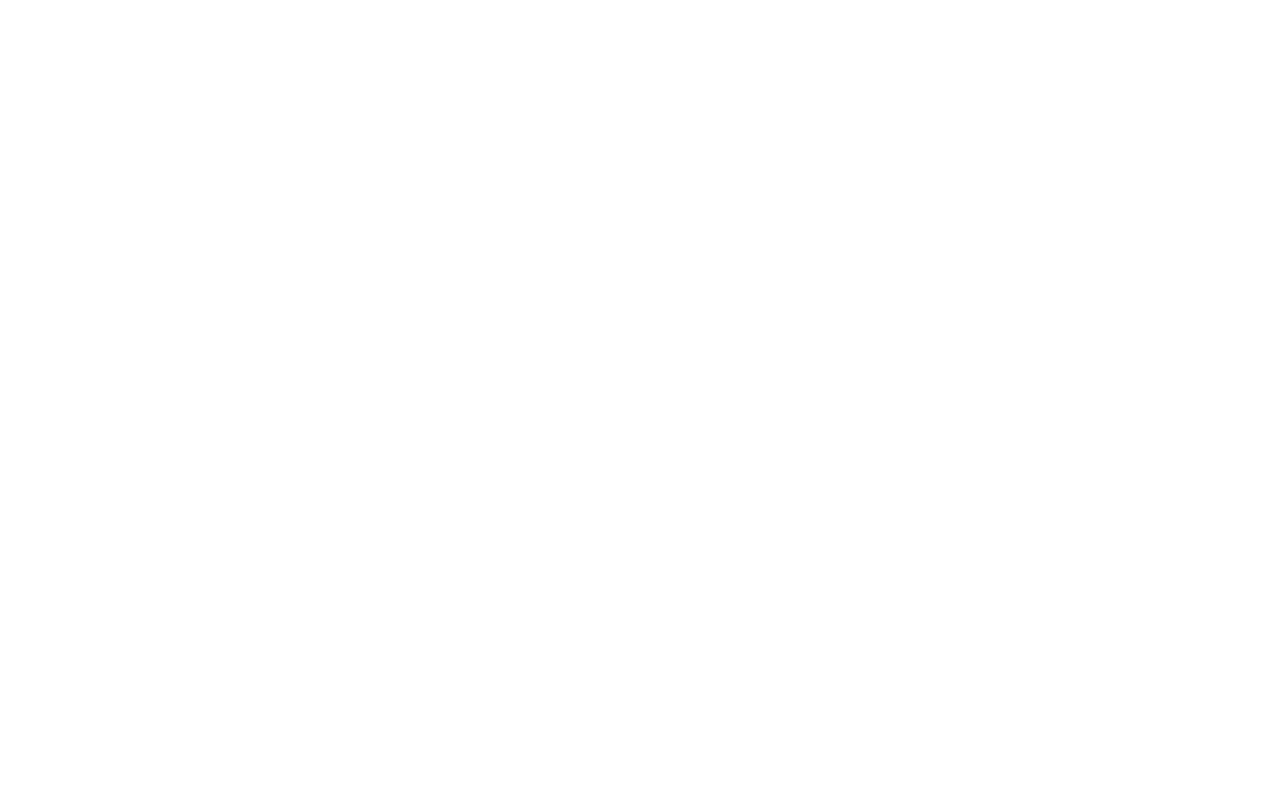
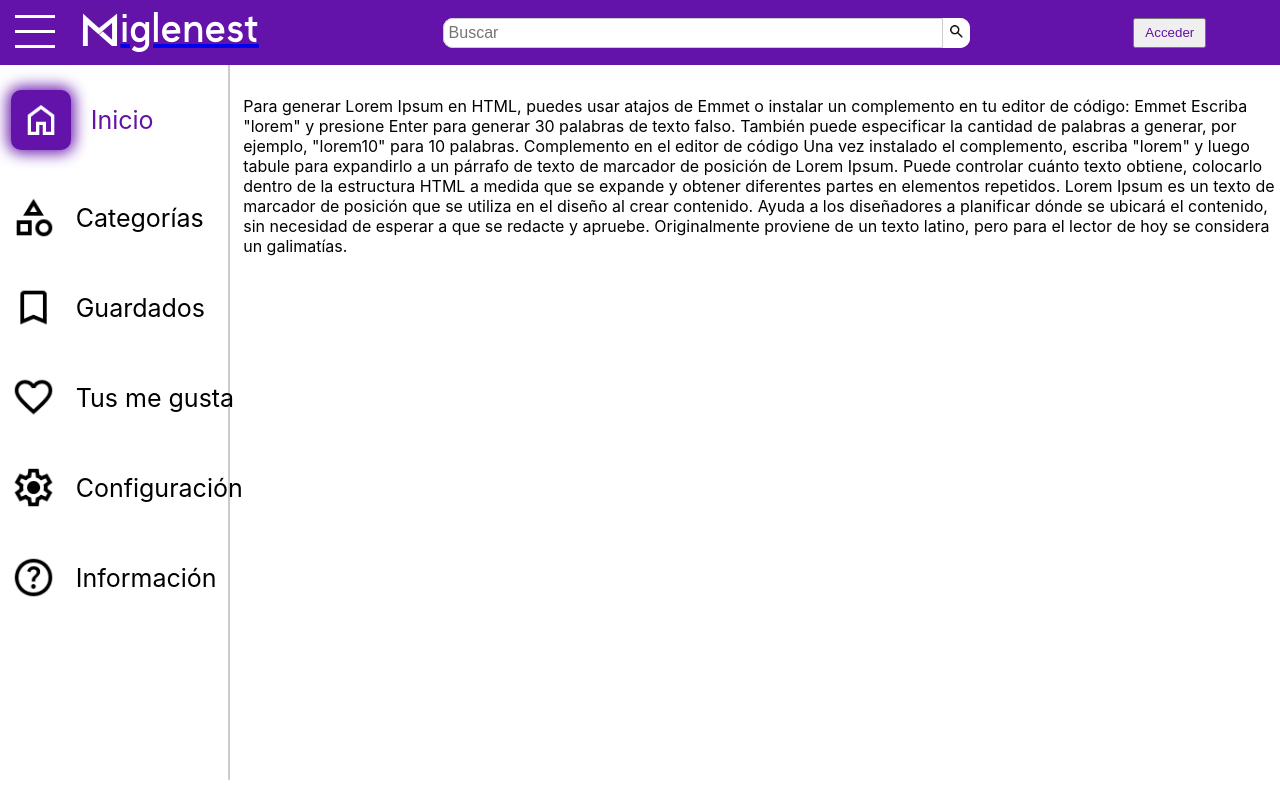
Before and after one commit to SakiAkisora/Miglenest, a React (Create React App) app: page /category in a window 1280 px wide. Before the commit this address had no page. Built offline with nearby package versions, Linux system fonts and the light colour scheme.

Commit message:
Pequenia actualizacion al codigo, y se agrego que se pueda cambiar entre paginas con el aside sin necesidad de recargar toda la pagina

```diff
--- a/package.json
+++ b/package.json
@@ -16,6 +16,7 @@
     "react-dom": "^18.3.1",
     "react-router-dom": "^6.26.1",
     "react-scripts": "^5.0.1",
+    "react-transition-group": "^4.4.5",
     "resolve-url-loader": "^5.0.0",
     "svgo": "^3.3.2",
     "web-vitals": "^2.1.4"
--- a/src/App.js
+++ b/src/App.js
@@ -1,17 +1,60 @@
-import React from 'react';
-import { BrowserRouter as Router, Route, Routes } from 'react-router-dom';
-import Home from './pages/main';
+import React, { useState } from 'react';
+import { BrowserRouter as Router, Route, Routes, useLocation } from 'react-router-dom';
+import { CSSTransition, TransitionGroup } from 'react-transition-group';
+import { HeaderMain } from './complements/header';
+import { AsideMenu } from './complements/AsideMenu';
+import Home from './pages/home';
+import Category from './pages/category';
 import Login from './pages/Login';
+
+function AnimatedRoutes() {
+  const location = useLocation();
+
+  return (
+    <TransitionGroup>
+      <CSSTransition key={location.key} classNames="fade" timeout={300}>
+        <Routes location={location}>
+          <Route path="/home" element={<Home />} />
+          <Route path="/category" element={<Category />} />
+        </Routes>
+      </CSSTransition>
+    </TransitionGroup>
+  );
+}
+
+function Layout() {
+  const [isMenuActive, setIsMenuActive] = useState(false);
+
+  const toggleMenu = () => {
+    setIsMenuActive(!isMenuActive);
+  };
+
+  return (
+    <>
+      <HeaderMain isActive={isMenuActive} toggleMenu={toggleMenu} />
+      <AsideMenu isMenuActive={!isMenuActive} />
+      <AnimatedRoutes />
+    </>
+  );
+}
 
 function App() {
   return (
-    <Router>
+    <div>
       <Routes>
-        <Route path="/home" element={<Home />} />
+        <Route path="/*" element={<Layout />} />
         <Route path="/login" element={<Login />} />
       </Routes>
+    </div>
+  );
+}
+
+function AppWrapper() {
+  return (
+    <Router>
+      <App />
     </Router>
   );
 }
 
-export default App;
+export default AppWrapper;
--- /dev/null
+++ b/src/assets/styles/category.css
@@ -0,0 +1,12 @@
+*{
+    margin: 0;
+    padding: 0;
+    box-sizing: border-box;
+}
+
+.texto{
+    position: absolute;
+    top: 12%;
+    left: 19%;
+    transition: all 0ms;
+}
--- a/src/assets/styles/header.css
+++ b/src/assets/styles/header.css
@@ -6,6 +6,10 @@
     align-items: center;
     padding: 0px 10px 10px 10px;
   }
+@font-face {
+  font-family: 'Clockwise';
+  src: url('../fonts/Clockwise.otf') format('opentype');
+}
 
   .bars__menu{
     position: relative;
--- a/src/assets/styles/loginForm.css
+++ b/src/assets/styles/loginForm.css
@@ -2,10 +2,12 @@ body, html{
     padding: 0;
     margin: 0;
     box-sizing: border-box;
+    max-height: 100vh;
 }
 .video__container {
     position: relative;
     height: 100vh;
+    overflow: hidden;
 }
 
 .video__container video {
@@ -101,6 +103,7 @@ body, html{
     border-radius: 20px;
     font-size: 20px;
     border: none;
+    margin-bottom: 20%;
 }
 
 .container__login{
@@ -190,7 +193,6 @@ body, html{
     display: flex;
     flex-direction: column;
     align-items: center;
-    margin-bottom: 5%;
     a{
         color: #6312aa;
         text-decoration: none;
--- a/src/complements/AsideMenu.js
+++ b/src/complements/AsideMenu.js
@@ -1,4 +1,5 @@
 import React, { useState } from 'react';
+import { useNavigate } from 'react-router-dom'; // Importa useNavigate
 import home from '../assets/image/homeIcon.png';
 import category from '../assets/image/category.png';
 import saved from '../assets/image/favorite.png';
@@ -9,9 +10,35 @@ import '../assets/styles/asideMenu.css';
 
 export const AsideMenu = ({ isMenuActive }) => {
     const [activeItem, setActiveItem] = useState('home');
+    const navigate = useNavigate(); // Inicializa useNavigate
 
     const handleIconClick = (item) => {
         setActiveItem(item);
+
+        // Redirige según el ítem clicado
+        switch (item) {
+            case 'home':
+                navigate('/home');
+                break;
+            case 'category':
+                navigate('/category');
+                break;
+            case 'saved':
+                navigate('/saved'); // Asegúrate de tener una ruta para esto
+                break;
+            case 'likes':
+                navigate('/likes'); // Asegúrate de tener una ruta para esto
+                break;
+            case 'settings':
+                navigate('/settings'); // Asegúrate de tener una ruta para esto
+                break;
+            case 'info':
+                navigate('/info'); // Asegúrate de tener una ruta para esto
+                break;
+            default:
+                navigate('/home');
+                break;
+        }
     };
 
     return (
--- a/src/complements/header.js
+++ b/src/complements/header.js
@@ -3,8 +3,16 @@ import { Link } from 'react-router-dom';
 import logo from '../assets/image/Icon2.png';
 import lupa from '../assets/image/search.png';
 import '../assets/styles/header.css';
+import { useNavigate } from 'react-router-dom';
+
 
 export const HeaderMain = ({ isActive, toggleMenu }) => {
+    const navigate = useNavigate();
+
+  const handleLoginClick = () => {
+    navigate('/login'); // Navegar a la página de login sin animaciones
+  };
+
     return (
         <div>
             <div className="containerHeader">
@@ -31,9 +39,7 @@ export const HeaderMain = ({ isActive, toggleMenu }) => {
                 </div>
                 <div className="sesion">
                     <div className="acceder">
-                        <Link to="/Login">
-                            <button className="btnAcceder">Acceder</button>
-                        </Link>
+                            <button onClick={handleLoginClick} className="btnAcceder">Acceder</button>
                     </div>
                 </div>
             </div>
--- a/src/complements/loginForm.js
+++ b/src/complements/loginForm.js
@@ -39,6 +39,9 @@ export const LoginForm = () => {
           <button onClick={() => { toggleVisibility(); toggleLogin(); }} className='btnLogin'>Iniciar sesión</button>
           <span id='question'>Crear una cuenta</span>
           <button onClick={() => { toggleVisibility(); toggleRegister(); }} className='btnRegister'>Registrarme</button>
+          <div className='options__account'>
+                <span><a href='/home'>Volver a inicio</a></span>
+              </div>
         </div>
         <div className={`container__login ${isVisibleLogin ? 'visible' : 'hidden'}`}>
           <div className='background__color'>
@@ -57,7 +60,7 @@ export const LoginForm = () => {
               </form>
               <div className='options__account'>
                 <span><a href='#'>¿Olvidaste tu contraseña?</a></span>
-                <span><a href='/Inicio'>Volver a inicio</a></span>
+                <span><a href='/home'>Volver a inicio</a></span>
               </div>
             </div>
           </div>
@@ -82,7 +85,7 @@ export const LoginForm = () => {
               </form>
               <div className='options__account'>
                 <span><a href='#'>¿Olvidaste tu contraseña?</a></span>
-                <span><a href='/Inicio'>Volver a inicio</a></span>
+                <span><a href='/home'>Volver a inicio</a></span>
               </div>
             </div>
           </div>
--- a/src/pages/category.js
+++ b/src/pages/category.js
@@ -1,14 +1,20 @@
 import React from 'react'
+import '../assets/styles/category.css';
 
 export const Category = () => {
   return (
     <div>
-        Para generar Lorem Ipsum en HTML, puedes usar atajos de Emmet o instalar un complemento en tu editor de código:
+      <div className='texto'>
+
+      Para generar Lorem Ipsum en HTML, puedes usar atajos de Emmet o instalar un complemento en tu editor de código:
 Emmet
 Escriba "lorem" y presione Enter para generar 30 palabras de texto falso. También puede especificar la cantidad de palabras a generar, por ejemplo, "lorem10" para 10 palabras.
 Complemento en el editor de código
 Una vez instalado el complemento, escriba "lorem" y luego tabule para expandirlo a un párrafo de texto de marcador de posición de Lorem Ipsum. Puede controlar cuánto texto obtiene, colocarlo dentro de la estructura HTML a medida que se expande y obtener diferentes partes en elementos repetidos.
 Lorem Ipsum es un texto de marcador de posición que se utiliza en el diseño al crear contenido. Ayuda a los diseñadores a planificar dónde se ubicará el contenido, sin necesidad de esperar a que se redacte y apruebe. Originalmente proviene de un texto latino, pero para el lector de hoy se considera un galimatías.
+
+      </div>
     </div>
   )
 }
+export default Category;
--- a/src/pages/home.js
+++ b/src/pages/home.js
@@ -4,9 +4,10 @@ import { ErrorPost } from '../complements/errorPost';
 
 export const Home = () => {
   return (
-    <div>
+    <div className='HomePage'>
         <ErrorPost/>
         <AsideRight/>
     </div>
   )
 }
+export default Home;
--- a/src/pages/main.js
+++ /dev/null
@@ -1,23 +0,0 @@
-import React, { useState } from 'react';
-import { HeaderMain } from '../complements/header';
-import { AsideMenu } from '../complements/AsideMenu';
-import { Home } from './home';
-import { Routes } from 'react-router-dom';
-
-function Main() {
-
-  const [isMenuActive, setIsMenuActive] = useState(false);
-
-  const toggleMenu = () => {
-    setIsMenuActive(!isMenuActive);
-  };
-  return(
-    <div>
-      <HeaderMain isActive={isMenuActive} toggleMenu={toggleMenu} />
-      <AsideMenu isMenuActive={!isMenuActive} />
-      <Home></Home>
-    </div>
-  );
-}
-
-export default Main;
```
Also changed, not shown: 1 other file (tests, documents, lock files or other folders).
